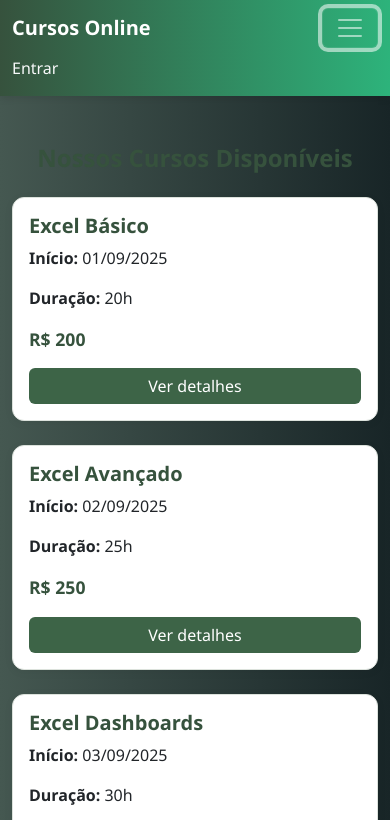
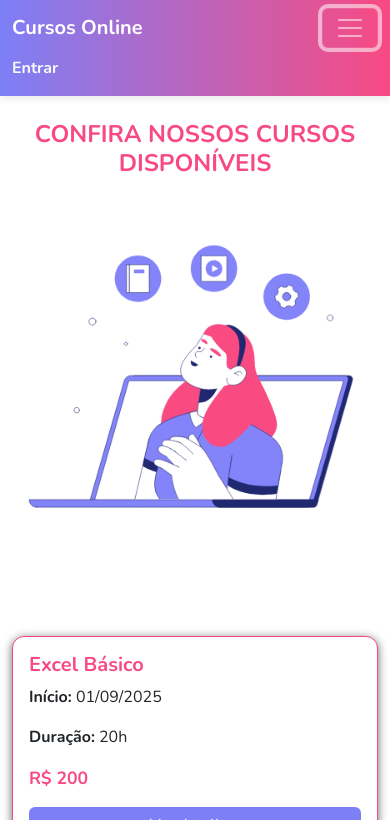
Before and after one commit to eduardahiguchi/SiteVendas-Cursos, a website: page publico/index.html in a window 390 px wide. Both pictures are taken after a click on the button 350 px from the left and 28 px from the top of the page. Shown: the top 820 px of the page. Drawn offline with nearby package versions, Linux system fonts and the light colour scheme.

Commit message:
Desenvolvimento do css da aplicação

```diff
--- a/index.js
+++ b/index.js
@@ -29,7 +29,7 @@ app.post('/login', (req, res) => {
     }
 });
 
-app.get('/logout', (req, res) => {
+app.get('/logar', (req, res) => {
     req.session.destroy();
     res.redirect('/login.html');
 });
--- a/publico/css/style.css
+++ b/publico/css/style.css
@@ -3,7 +3,7 @@
 
 /*Estilo geral*/
 body {
-  font-family: 'Segoe UI', Tahoma, Geneva, Verdana, sans-serif;
+  font-family: 'Nunito', sans-serif;
   background: #f9f9f9;
   margin: 0;
   padding: 0;
@@ -11,7 +11,7 @@ body {
 
 /* Cabeçalho*/
 header {
-  background: linear-gradient(90deg, #36523d, #2db37b);
+  background: linear-gradient(90deg, #7d7ff6, #f84a82);
   color: white;
   text-align: center;
   padding: 2rem 1rem;
@@ -29,9 +29,21 @@ main ul {
   list-style: none;
   padding: 0;
   display: grid;
-  grid-template-columns: repeat(auto-fit, minmax(280px, 1fr));
+  grid-template-columns: repeat(1, 1fr);
   gap: 1.5rem;
   margin: 0 2rem;
+}
+
+@media (min-width: 992px) {
+  main ul {
+    grid-template-columns: repeat(3, 1fr);
+  }
+}
+
+@media (min-width: 768px) and (max-width: 991px) {
+  main ul {
+    grid-template-columns: repeat(2, 1fr);
+  }
 }
 
 main ul li {
@@ -52,12 +64,12 @@ main ul li a {
   display: inline-block;
   font-size: 1.2rem;
   font-weight: 600;
-  color: #36523d; /*letras detalhes*/
+  color: #f84a82; /*letras detalhes*/
   text-decoration: none;
 }
 
 main ul li a:hover {
-  color: #36523d;
+  color: #db4273;
   text-decoration: underline;
 }
 
@@ -68,7 +80,7 @@ footer {
 }
 
 footer a {
-  background: #3d6447;
+  background: #7d7ff6;
   color: white;
   padding: 0.6rem 1.2rem;
   border-radius: 8px;
@@ -78,7 +90,7 @@ footer a {
 }
 
 footer a:hover {
-  background: #36523d;
+  background: #6f71da;
 }
 
 /* Container do detalhe do curso */
@@ -93,22 +105,24 @@ footer a:hover {
 
 /* Título do curso */
 #curso-detalhes h2 {
-  font-size: 2rem;
-  margin-bottom: 1rem;
-  color: #36523d;
-  text-align: center;
+    font-size: 2rem;
+    font-weight: 900;
+    margin-bottom: 0.5rem;
+    color: #f84a82;
+    text-align: center;
 }
 
 /* Parágrafos */
 #curso-detalhes p {
-  font-size: 1rem;
-  margin-bottom: 0.8rem;
+    font-size: 1rem;
+    margin-bottom: 0.4rem;
+
 }
 
 /* Valor total */
 #curso-detalhes #valorTotal {
   font-weight: bold;
-  color: #2db37b;
+  color: #f84a82;
 }
 
 /* Input de quantidade */
@@ -124,7 +138,7 @@ footer a:hover {
 a[href="/menu.html"] {
   display: inline-block;
   margin: 2rem 0 2rem 20rem;
-  background: #3d6447;
+  background: #7d7ff6;
   color: white;
   padding: 0.6rem 1.2rem;
   border-radius: 8px;
@@ -135,5 +149,21 @@ a[href="/menu.html"] {
 
 
 a[href="/menu.html"]:hover {
-  background: #36523d;
+  background: #6f71da;
 }
+
+#btn-inscrever {
+    background-color: #f84a82;
+    border: none;
+    font-family: 'Nunito', sans-serif;
+    font-weight: 700;
+    transition: background-color 0.3s;
+    display: block;
+    width: 250px;
+    margin-left: auto;
+    margin-right: auto;
+}
+
+#btn-inscrever:hover {
+    background-color: #e74478;
+}
--- a/publico/index.html
+++ b/publico/index.html
@@ -4,25 +4,38 @@
   <meta charset="UTF-8">
   <meta name="viewport" content="width=device-width, initial-scale=1.0">
   <title>Menu - Cursos</title>
+  <link rel="stylesheet" href="https://fonts.googleapis.com/css2?family=Nunito:wght@400;700&display=swap">
   <link href="https://cdn.jsdelivr.net/npm/bootstrap@5.3.2/dist/css/bootstrap.min.css" rel="stylesheet">
+  <link rel="stylesheet"
+  href="https://cdnjs.cloudflare.com/ajax/libs/animate.css/4.1.1/animate.min.css"
 
 </head>
 <style>
+
 body {
-  font-family: 'Segoe UI', Tahoma, Geneva, Verdana, sans-serif;
-  background: linear-gradient(90deg, #455851, #182527);
+  font-family: 'Nunito', sans-serif;
+  background: linear-gradient(90deg, #ffffff, #ffffff);
   margin: 0;
   padding: 0;
   color: #333;
 }
 
 .navbar {
-  background: linear-gradient(90deg, #36523d, #2db37b);
+  background: linear-gradient(90deg, #7d7ff6, #f84a82);
   box-shadow: 0 2px 8px rgba(0, 0, 0, 0.1);
+  font-family: 'Nunito', sans-serif;
+
 }
 
 .navbar-brand {
   font-weight: bold;
+  font-family: 'Nunito', sans-serif;
+}
+
+.navbar-nav .nav-link {
+
+    font-family: 'Nunito', sans-serif !important;
+    font-weight: 700 !important;
 }
 
 .nav-link {
@@ -30,20 +43,24 @@ body {
 }
 
 .nav-link:hover {
-  color: #d4f4e3 !important;
+  color: #f7dfe6 !important;
 }
 
 /* Título da página */
 h1 {
-  color: #36523d;
-  font-weight: bold;
+  color: #f84a82;
+  font-weight: 900;
+  font-family: 'Nunito', sans-serif;
+  margin-top: 80px;
+  margin: 0;
+  font-size: 3.0rem;
 }
 
 /* Cartões de cursos */
 .curso-card {
-  border: 1px solid #dce2dc;
+  border: 1px solid #f84a82;
   border-radius: 12px;
-  box-shadow: 0 2px 10px rgba(0, 0, 0, 0.05);
+  box-shadow: 0 2px 10px rgba(0, 0, 0, 0.60);
   transition: transform 0.2s ease-in-out, box-shadow 0.2s ease-in-out;
 }
 
@@ -53,32 +70,73 @@ h1 {
 }
 
 .curso-card .card-title {
-  color: #36523d;
+  color: #f84a82;
   font-weight: 600;
 }
 
 .curso-card .curso-preco {
   font-weight: bold;
-  color: #36523d;
+  color: #f84a82;
   font-size: 1.1rem;
 }
 
 /* Botão de ver detalhes */
 .curso-card .btn-primary {
-  background-color: #3d6447;
+  background-color: #7d7ff6;
   border: none;
   transition: background-color 0.3s ease;
+    font-family: 'Nunito', sans-serif;
+
 }
 
 .curso-card .btn-primary:hover {
-  background-color: #36523d;
+  background-color: #6768c9;
 }
 
-/* Responsividade (ajuste visual) */
 @media (max-width: 576px) {
   h1 {
     font-size: 1.5rem;
   }
+
+}
+
+.gif-container {
+    position: relative;
+    width: 100%;
+    height: 250px;
+    margin-bottom: 20px;
+    overflow: hidden;
+}
+
+.header-content-wrapper {
+    display: flex;
+    align-items: center;
+    justify-content: space-between;
+    padding: 0 15px;
+}
+
+#animation-girl {
+    position: static;
+    margin-left: 10px;
+
+    width: 400px;
+    max-width: none;
+    height: auto;
+
+    border-radius: 0;
+    box-shadow: none;
+}
+
+@media (max-width: 768px) {
+    .header-content-wrapper {
+        flex-direction: column;
+        align-items: center;
+        text-align: center;
+    }
+    #animation-girl {
+        margin-left: 0;
+        margin-bottom: 10px;
+    }
 }
 
 </style>
@@ -93,19 +151,26 @@ h1 {
       <div class="collapse navbar-collapse" id="navbarNav">
         <ul class="navbar-nav ms-auto">
           <li class="nav-item">
-            <a class="nav-link text-light" href="/logout">Entrar</a>
+            <a class="nav-link text-light" href="/logar">Entrar</a>
           </li>
         </ul>
       </div>
     </div>
   </nav>
 
+
+<div class="header-content-wrapper container my-4">
+    <h1 class="flex-item-title"> CONFIRA NOSSOS CURSOS DISPONÍVEIS</h1>
+
+    <img src="./img/girl.gif" class="animation" id="animation-girl">
+</div>
+
   <div class="container my-5">
-    <h1 class="text-center mb-4">Nossos Cursos Disponíveis</h1>
     <div class="row g-4" id="lista-cursos">
 
     </div>
   </div>
+
 
   <script>
     const cursos = [
```
Also changed, not shown: privado/menu.html (+1 -1 lines), publico/js/detalhes.js (+22 -4 lines), publico/login.html (+7 -4 lines), publico/img/girl.gif (added).
